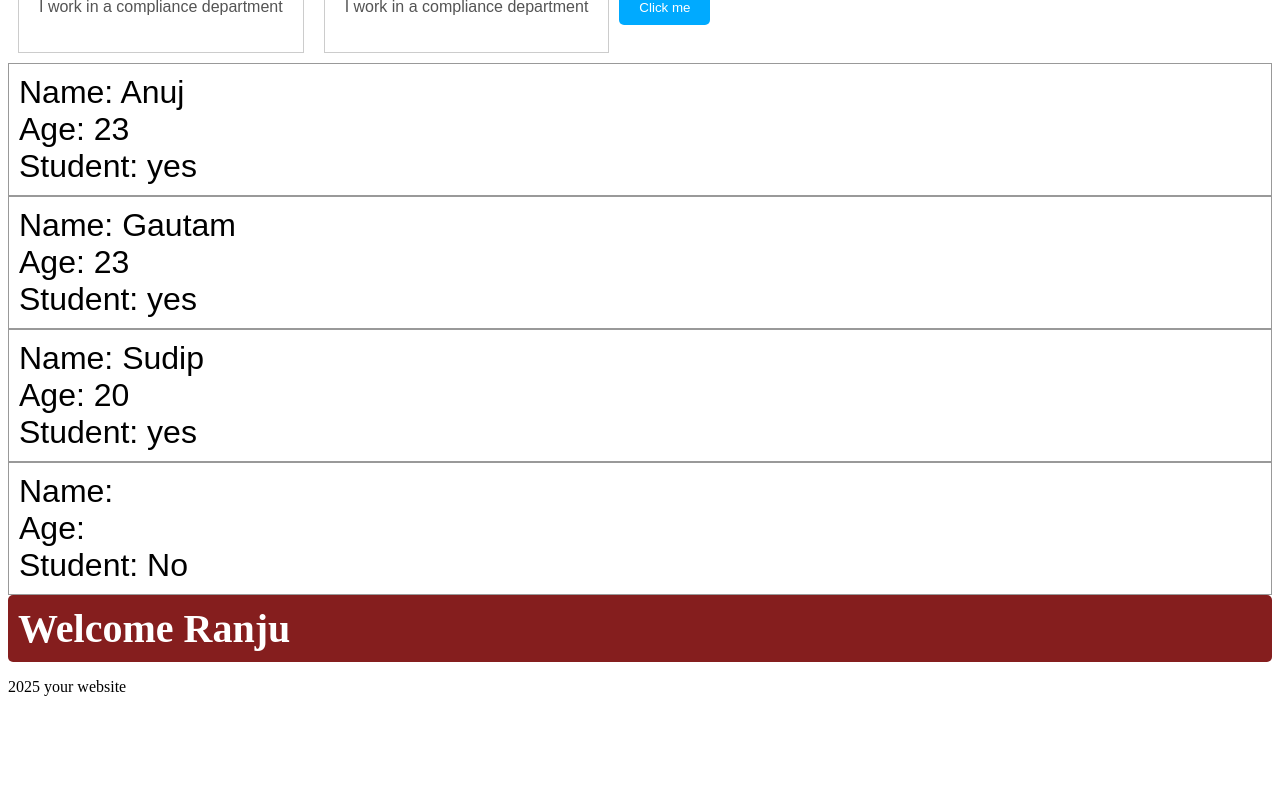
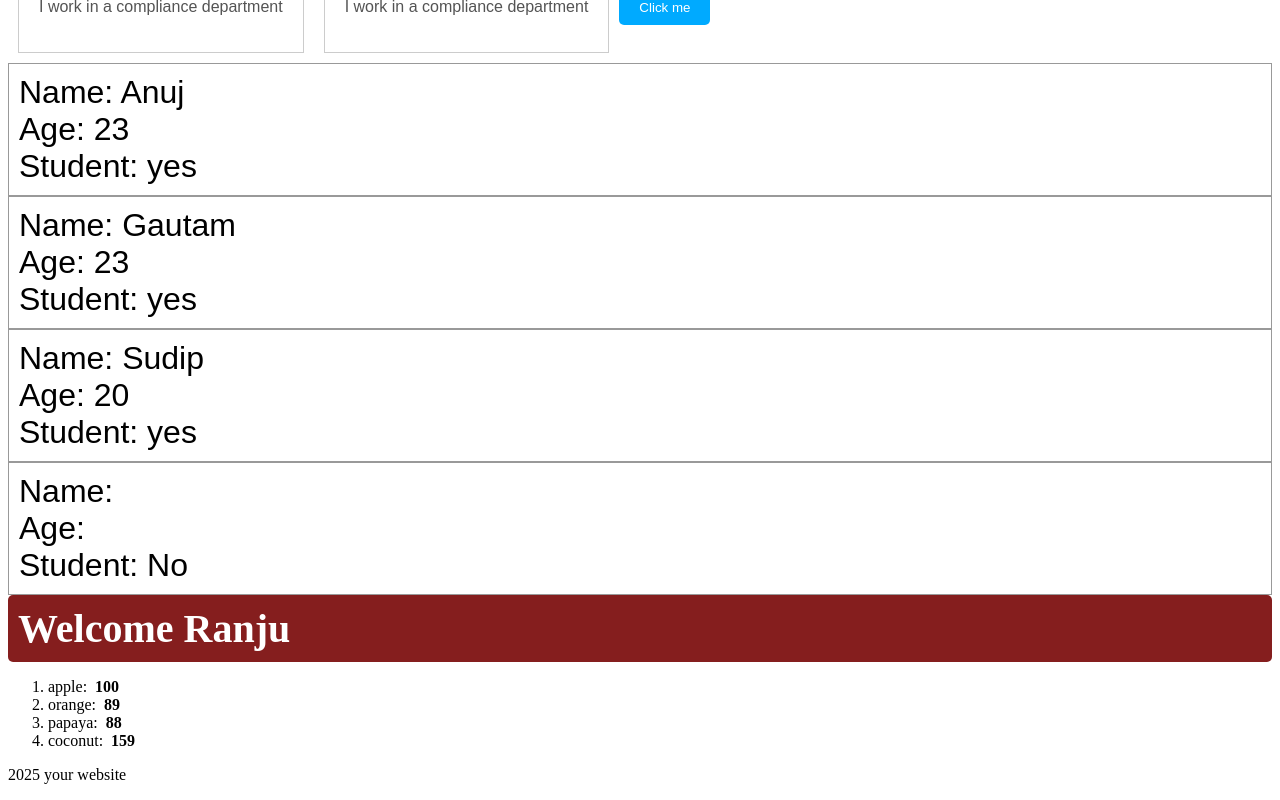
Before and after one commit to ranjushrestha/react-projects, a React (Vite) app in the folder my-react-app/: page / in a window 1280 px wide. Shown: the part 435-1235 px from the top of the page. Before the commit the page ends 1147 px from the top, so only its background shows below. Built offline with nearby package versions, Linux system fonts and the light colour scheme.

Commit message:
render list

```diff
--- a/my-react-app/src/App.jsx
+++ b/my-react-app/src/App.jsx
@@ -5,7 +5,7 @@
 import Button from './Button.jsx'
 import Student from './Student.jsx'
 import UserGreeting from './UserGreeting.jsx'
-
+import List from './List.jsx'
 
 
 function App() {
@@ -21,7 +21,9 @@
     <Student name="Sudip" age= {20} isStudent= "true"/>
     <Student />
     <UserGreeting isLoggedIn={true} username="Ranju"/>
+    <List/>
     <Footer />
+
     </>
   );
 
--- /dev/null
+++ b/my-react-app/src/List.jsx
@@ -0,0 +1,25 @@
+
+function List() {
+
+    const fruits = [{id: 1, name: "apple", calories: 100},
+                    {id: 2, name: "orange", calories: 89},
+                    {id: 3, name:"papaya", calories: 88},
+                    {id: 4, name: "coconut", calories: 159}
+];
+
+// fruits.sort((a, b) => a.name.localeCompare(b.name)); ALPHABETICAL
+// fruits.sort((a, b) => b.name.localeCompare(a.name)); REVERSE ALPHABETICAL
+// fruits.sort((a, b) => a.calories - b.calories);
+// fruits.sort((a, b) => b.calories - a.calories);
+
+// const lowCalFruits = fruits.filter(fruit => fruit.calories < 100);
+
+    const listItems = fruits.map(fruit =>
+                    <li key={fruit.id}>
+                    {fruit.name}: &nbsp;
+                    <b>{fruit.calories}</b></li>);
+
+return<ol>{listItems}</ol>;
+}
+
+export default List
```
